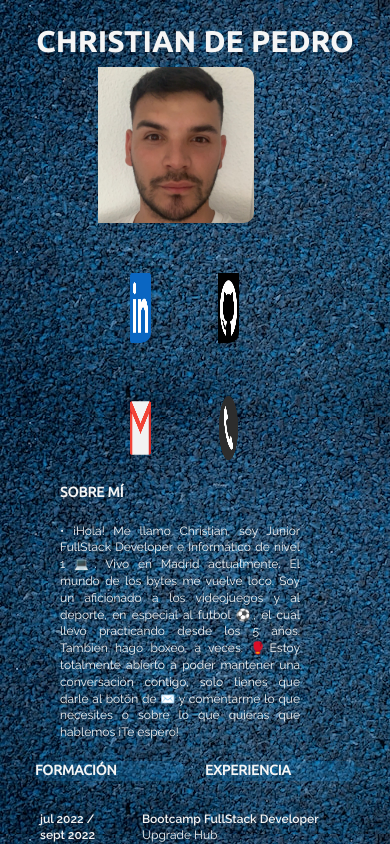
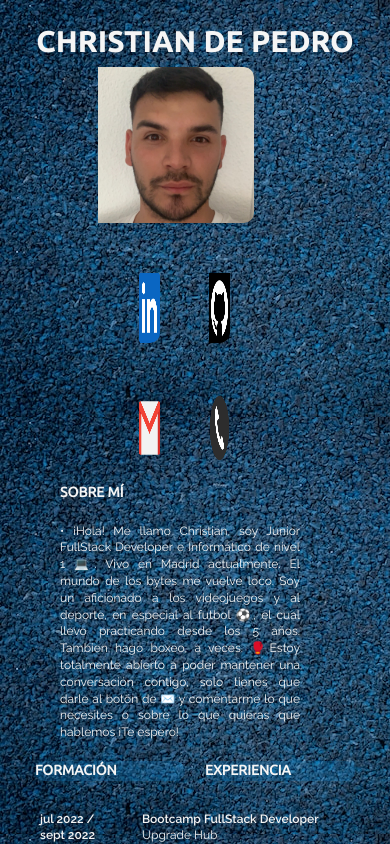
Before and after one commit to cdpex00/CV, a React (Create React App) app: page / in a window 390 px wide. Shown: the top 844 px of the page. Built offline with nearby package versions, Linux system fonts and the light colour scheme.

Commit message:
RESPONSIVE 5

```diff
--- a/src/components/About.scss
+++ b/src/components/About.scss
@@ -12,6 +12,7 @@
         background-color: red($color: #b26c6c);
         padding-top: 20px;
         padding-left: 30px;
+
         }
 
 
--- a/src/components/Hero.scss
+++ b/src/components/Hero.scss
@@ -58,8 +58,9 @@
     display: flex;
     flex-wrap: wrap;
     justify-content: center;
-    justify-content: space-evenly;
+    // justify-content: center;
     width: 50%;
+    height: 50%;
     }
 
     img{
```
